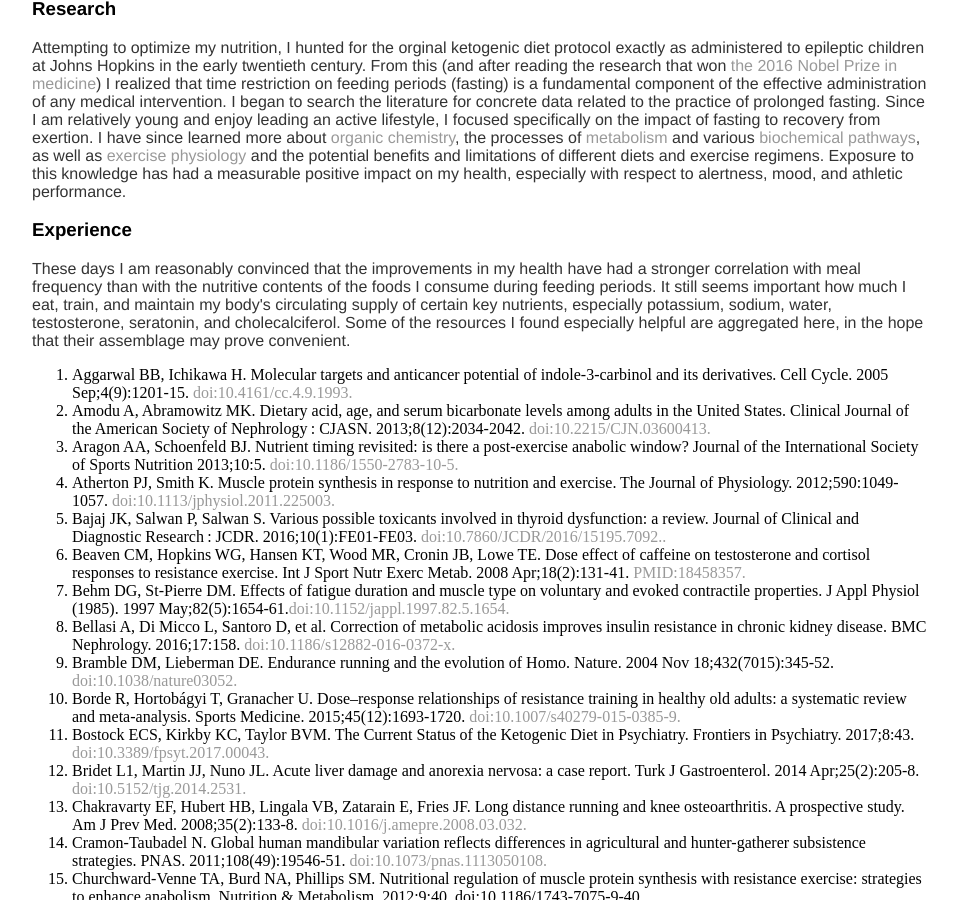
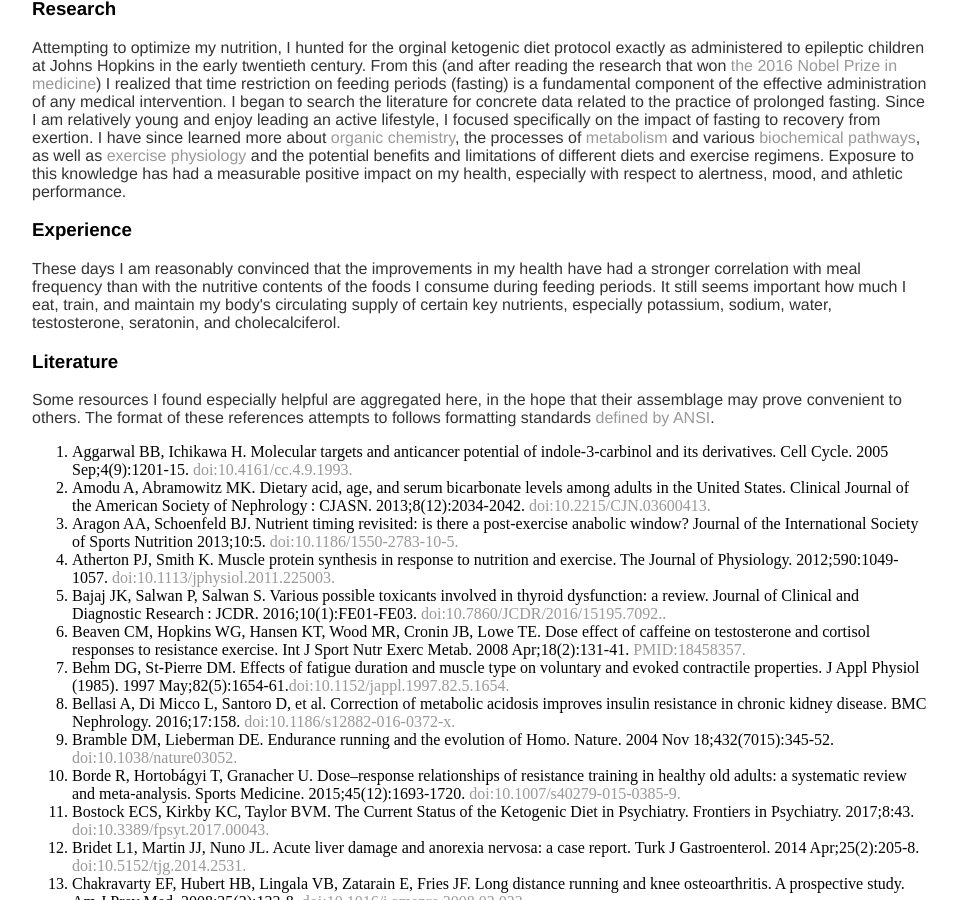
Before and after one commit to amcnicho/amcnicho.github.io, a Jekyll site: the page built from health/index.html, in a window 1280 px wide and 900 px high, scrolled down 382 px. Shown: the whole window, without its empty margins (160-1117 px from the left). Built offline with Jekyll 4.4.1, drawn with Linux system fonts in a browser that asks for light colours.

Commit message:
Update index.html

```diff
--- a/health/index.html
+++ b/health/index.html
@@ -1,16 +1,16 @@
 ---
 layout: default
 ---
-
-<!--Following medical literature reference format standards defined by ANSI--><!--  https://groups.niso.org/apps/group_public/download.php/12969/Z39_29_2005_R2010.pdf-->
 
     <div id="health">
       <h2>Diet</h2>
       <p>As have many others in the last couple of years, I became aware of the ketogenic diet while watching videos and reading on the web. There were some public sources of information that seemed reliable, such as Craig Clarke's <a href="https://www.ruled.me/ketogenic-diet-food-list/">ruled.me</a>, Jason Fung's <a href="https://www.dietdoctor.com/fasting-muscle-mass">dietdoctor.com</a>, Menno Henselmans's <a href="https://bayesianbodybuilding.com/energy-balance-myths/">Bayesian Bodybuilding</a>, Ned Kock's <a href="http://healthcorrelator.blogspot.com/2012/03/gaining-muscle-and-losing-fat-at-same.html?m=1">Healthcorrelator blog</a>, and Paul Ingraham's <a href="https://www.painscience.com/articles.php">painscience.com</a>. I did experience some subjective benefits during my initial forays into <a href="http://freidkin.com/baconmat/">eating mostly fat</a>, but I was frustrated by inconsistency. Eventually I consulted the published scientific literature, attempting to find verifiable evidence in support or refutation of the promising claims I had been hearing.</p>
       <h3>Research</h3>
-      <p>Attempting to optimize my nutrition, I hunted for the orginal ketogenic diet protocol exactly as administered to epileptic children at Johns Hopkins in the early twentieth century. From this (and after reading the research that won <a href="https://www.nobelprize.org/nobel_prizes/medicine/laureates/2016/press.html">the 2016 Nobel Prize in medicine</a>) I realized that time restriction on feeding periods (fasting) is a fundamental component of the effective administration of any medical intervention. I began to search the literature for concrete data related to the practice of prolonged fasting. Since I am relatively young and enjoy leading an active lifestyle, I  focused specifically on the impact of fasting to recovery from exertion. I have since learned more about <a href="https://en.wikipedia.org/wiki/Functional_group">organic chemistry</a>, the processes of <a href="https://en.wikipedia.org/wiki/Metabolism">metabolism</a> and various <a href="https://en.wikipedia.org/wiki/Metabolic_pathway">biochemical pathways</a>, as well as <a href="https://bayesianbodybuilding.com/cns-fatigue/">exercise physiology</a> and the potential benefits and limitations of different diets and exercise regimens. Exposure to this knowledge has had a measurable positive impact on my health, especially with respect to alertness, mood, and athletic performance. </p>
+      <p>Attempting to optimize my nutrition, I hunted for the orginal ketogenic diet protocol exactly as administered to epileptic children at Johns Hopkins in the early twentieth century. From this (and after reading the research that won <a href="https://www.nobelprize.org/nobel_prizes/medicine/laureates/2016/press.html">the 2016 Nobel Prize in medicine</a>) I realized that time restriction on feeding periods (fasting) is a fundamental component of the effective administration of any medical intervention. I began to search the literature for concrete data related to the practice of prolonged fasting. Since I am relatively young and enjoy leading an active lifestyle, I  focused specifically on the impact of fasting to recovery from exertion. I have since learned more about <a href="https://en.wikipedia.org/wiki/Functional_group">organic chemistry</a>, the processes of <a href="https://en.wikipedia.org/wiki/Metabolism">metabolism</a> and various <a href="https://en.wikipedia.org/wiki/Metabolic_pathway">biochemical pathways</a>, as well as <a href="https://bayesianbodybuilding.com/cns-fatigue/">exercise physiology</a> and the potential benefits and limitations of different diets and exercise regimens. Exposure to this knowledge has had a measurable positive impact on my health, especially with respect to alertness, mood, and athletic performance.</p>
       <h3>Experience</h3>
-      <p>These days I am reasonably convinced that the improvements in my health have had a stronger correlation with meal frequency than with the nutritive contents of the foods I consume during feeding periods. It still seems important how much I eat, train, and maintain my body's circulating supply of certain key nutrients, especially potassium, sodium, water, testosterone, seratonin, and cholecalciferol. Some of the resources I found especially helpful are aggregated here, in the hope that their assemblage may prove convenient.</p>
+      <p>These days I am reasonably convinced that the improvements in my health have had a stronger correlation with meal frequency than with the nutritive contents of the foods I consume during feeding periods. It still seems important how much I eat, train, and maintain my body's circulating supply of certain key nutrients, especially potassium, sodium, water, testosterone, seratonin, and cholecalciferol.</p>
+      <h3>Literature</h3>
+      <p>Some resources I found especially helpful are aggregated here, in the hope that their assemblage may prove convenient to others. The format of these references attempts to follows formatting standards <a href="https://groups.niso.org/apps/group_public/download.php/12969/Z39_29_2005_R2010.pdf">defined by ANSI</a>.
       <ol>
         <!--If organized by category; Fed-state nutrition, Fasting, Training, Endocrinology-->
         <li>Aggarwal BB, Ichikawa H. Molecular targets and anticancer potential of indole-3-carbinol and its derivatives. Cell Cycle. 2005 Sep;4(9):1201-15. <a href="https://www.tandfonline.com/doi/pdf/10.4161/cc.4.9.1993?needAccess=true">doi:10.4161/cc.4.9.1993.</a></li>
```
